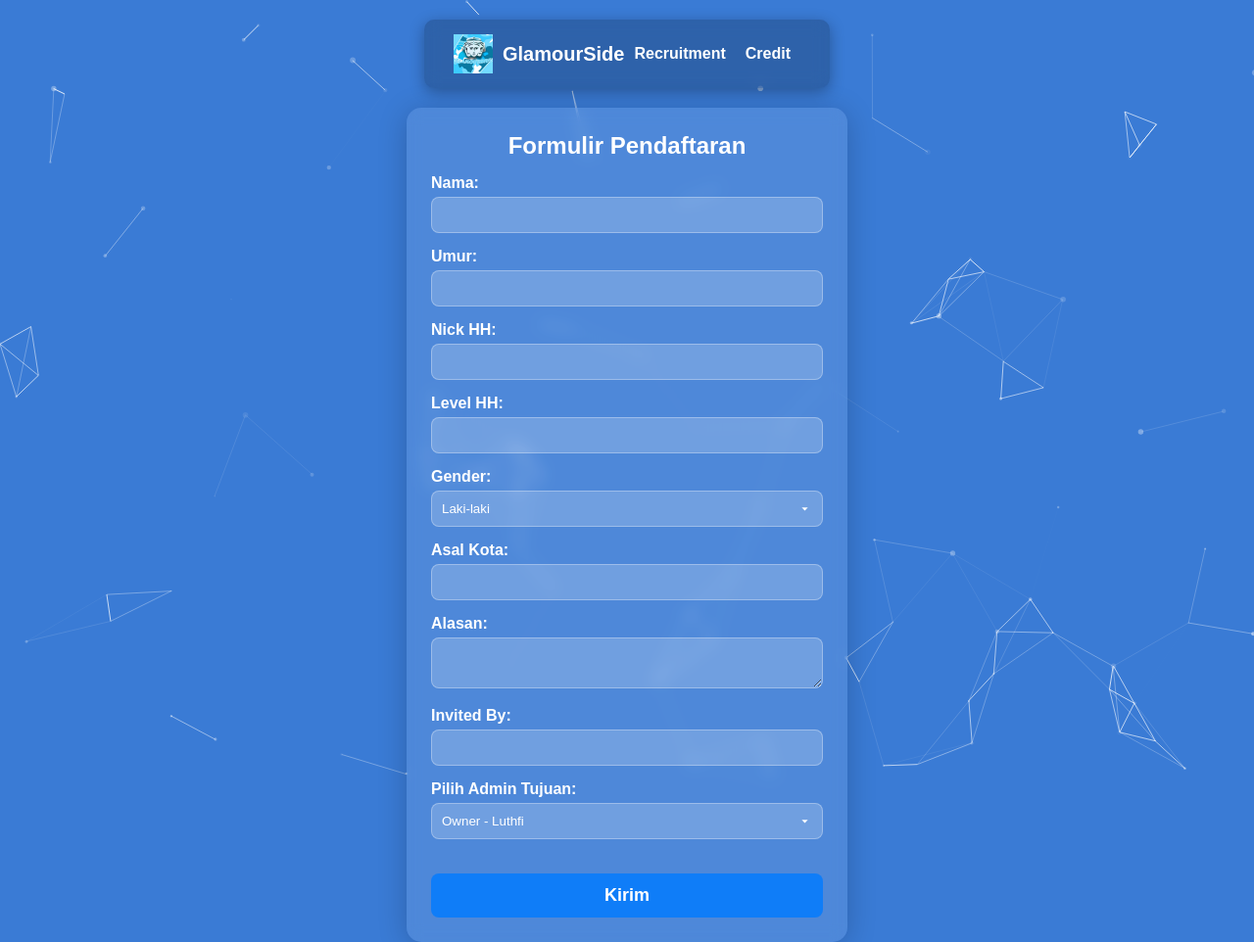
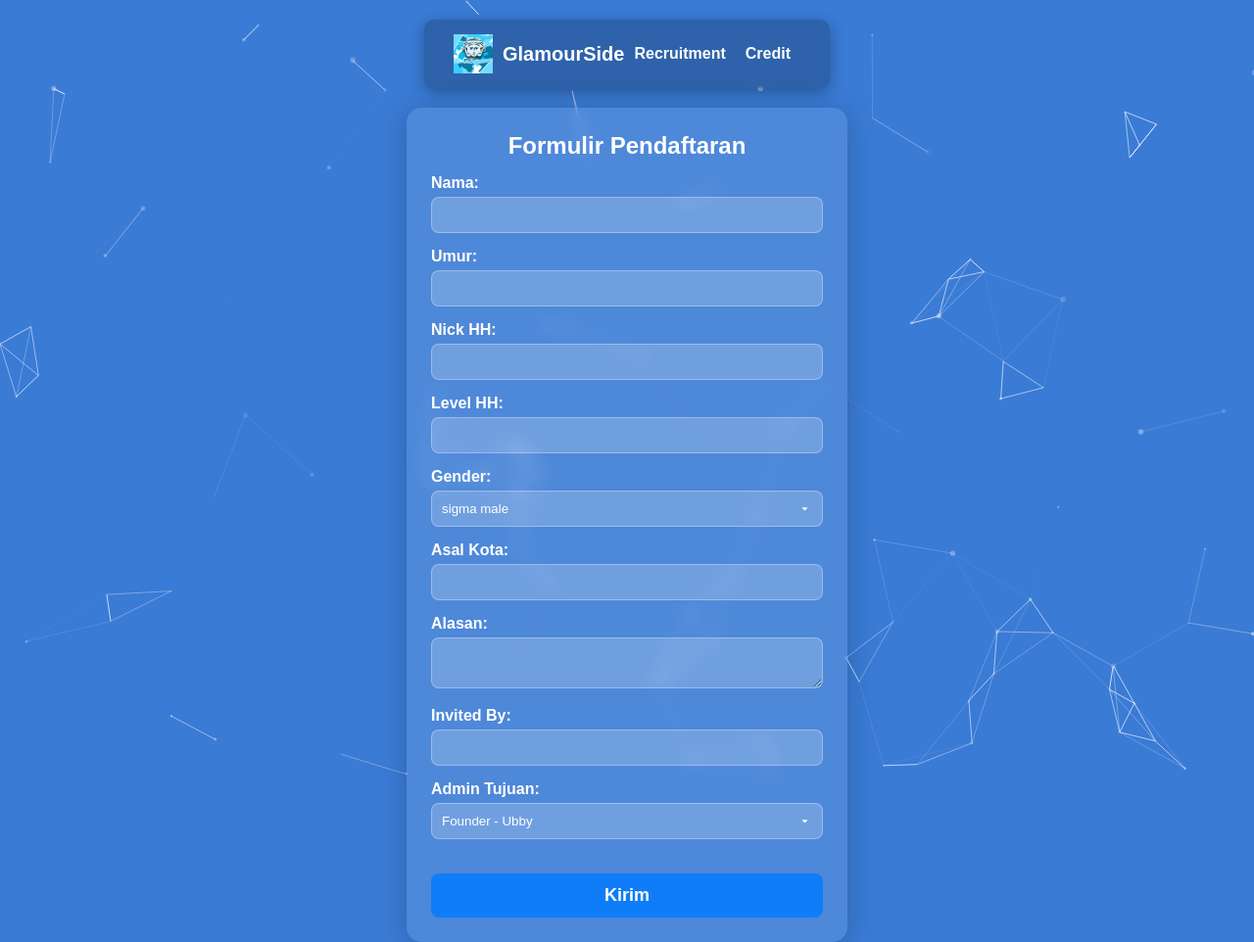
Before and after one commit to Ell24K/glamours-test, a plain HTML site: page index.html in a window 1280 px wide. Shown: the whole page at 98% size. Drawn offline with nearby package versions, Linux system fonts and the light colour scheme.

Commit message:
index.html

```diff
--- a/index.html
+++ b/index.html
@@ -49,8 +49,9 @@
             <div class="form-group">
                 <label for="gender">Gender:</label>
                 <select id="gender">
-                    <option value="Laki-laki">Laki-laki</option>
-                    <option value="Perempuan">Perempuan</option>
+                    <option value="Laki-laki">sigma male</option>
+                    <option value="Perempuan">female</option>
+                    <option value="Perempuan">femboy 😲</option>
                 </select>
             </div>
 
@@ -70,13 +71,19 @@
             </div>
 
             <div class="form-group">
-                <label for="adminSelect">Pilih Admin Tujuan:</label>
+                <label for="adminSelect">Admin Tujuan:</label>
                 <select id="adminSelect" required>
-                    <option value="6285796266854">Owner - Luthfi</option>
-                    <option value="6283821763912">Founder - Awa</option>
-                    <option value="6285820513675">Staff - Nazyr😛</option>
-                    <option value="6281234567890">Recruit - Arca</option>
-                    <option value="6283119035829">Staff - Aya</option>
+                    <option value="6283821763912">Founder - Ubby</option>
+                    <option value="6285883766344">co leader - sheina</option>
+                    <option value="6285751950905">Staff - zechyyy</option>
+                    <option value="6289524465484">staff - Griselda Altar'</option>
+                    <option value="6283119035829">Staff - vsp ayyara</option>
+                    <option value="6287825413536">Staff - Zakiyyy KyySky</option>
+                    <option value="6282336907255">Recruit - Rizzgirl</option>
+                    <option value="6282256756458">Recruit - zrill</option>
+                    <option value="6281562587628">Recruit - moonlra'</option>
+                    <option value="6285267918154">Recruit - Brzznuzxh</option>
+                    <option value="6283119035829">Staff - azraelith </option>
                 </select>
             </div>
 
```
